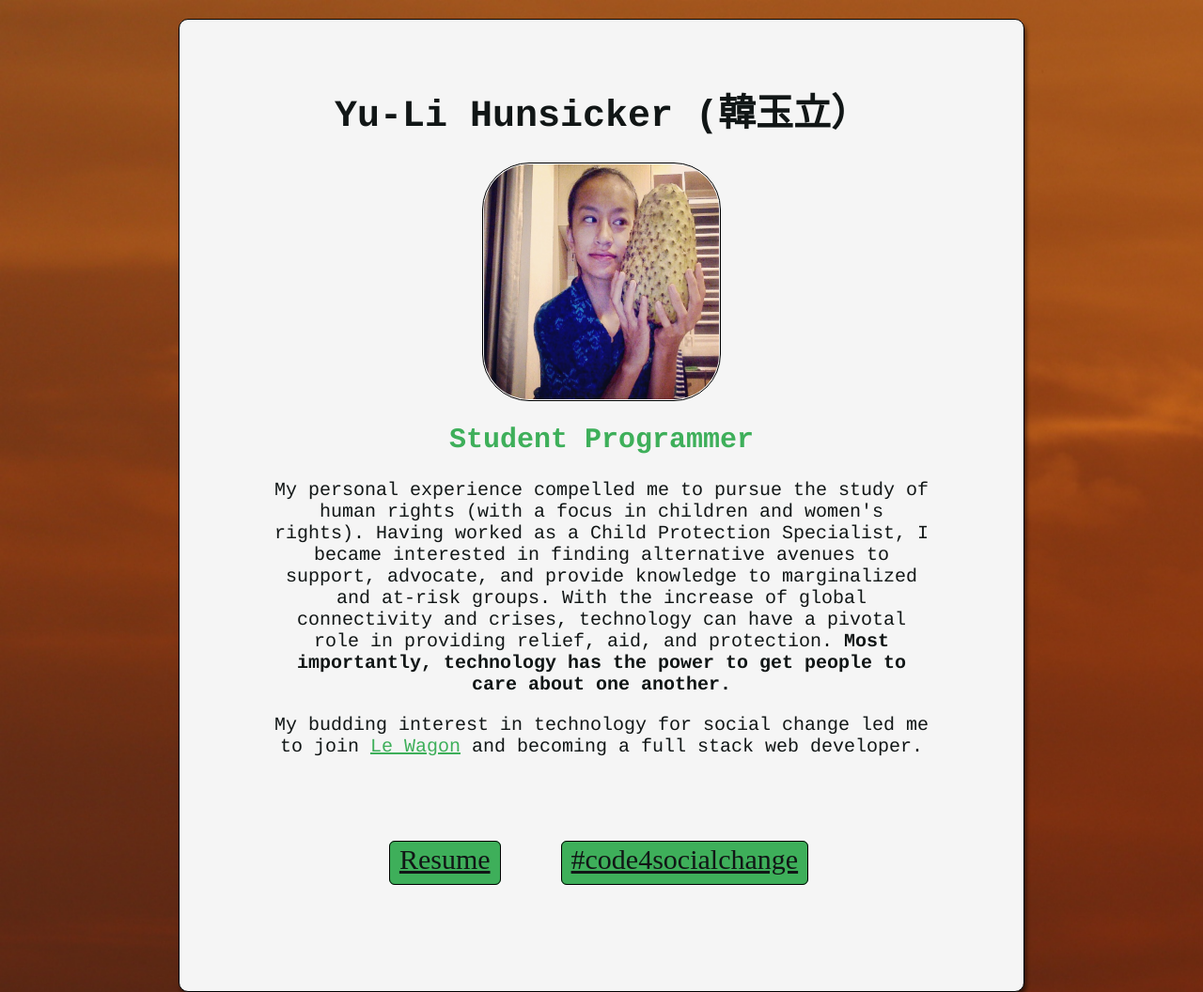
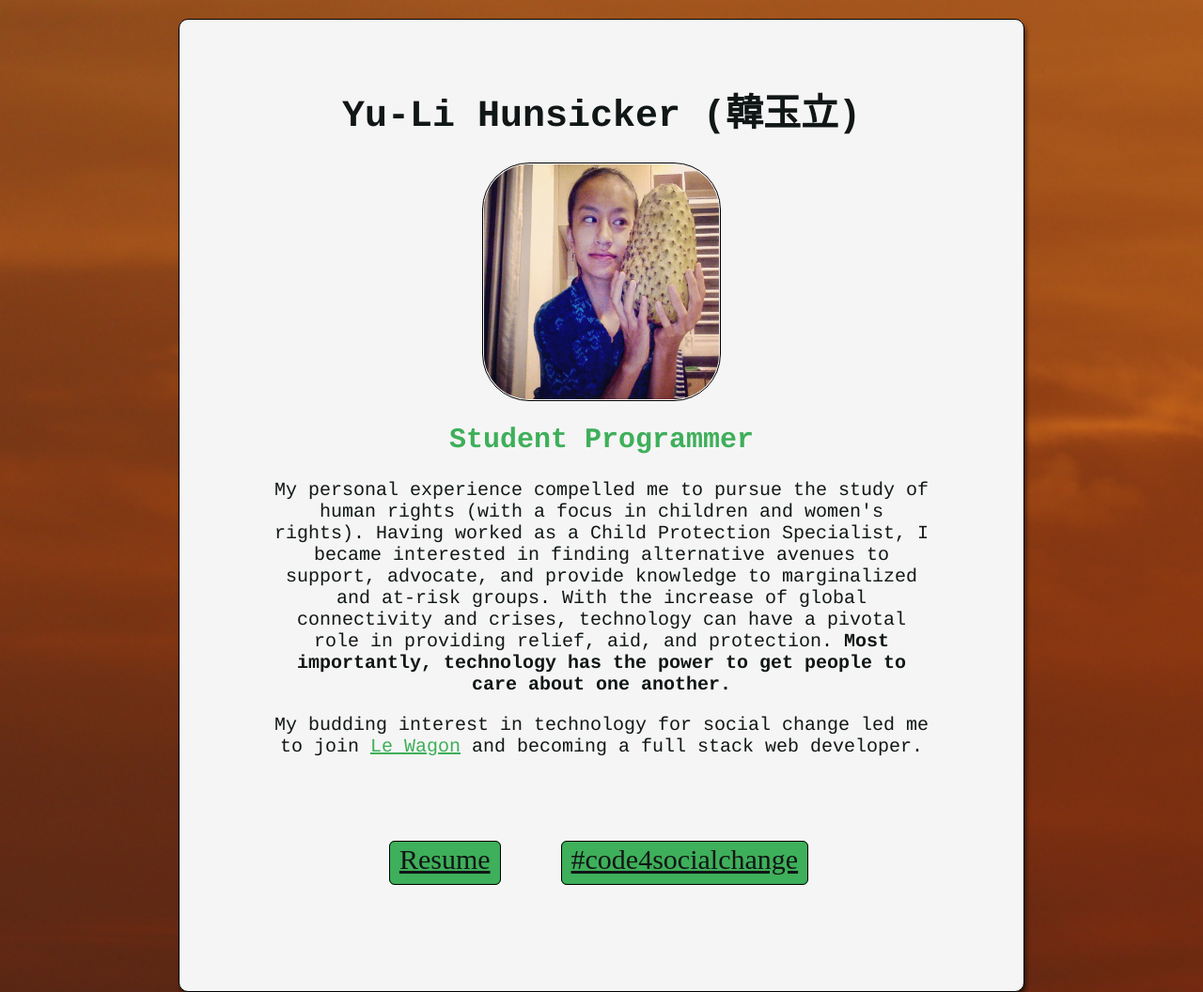
Before and after one commit to yhunsicker/legacy-portfolio, a plain HTML site: page index.html in a window 1280 px wide. Shown: the top 1056 px of the page at 94% size. Drawn offline with Linux system fonts and the light colour scheme.

Commit message:
my profile page

```diff
--- a/index.html
+++ b/index.html
@@ -13,7 +13,7 @@
 
   <div class="container text-center">
     <div class="card">
-      <h1 id="name-style">Yu-Li Hunsicker (韓玉立）</h1>
+      <h1 id="name-style">Yu-Li Hunsicker (韓玉立)</h1>
       <img src="./images/Me.jpg" alt="" class="img-circle" width="250" height="250" id="profile">
       <h2>Student Programmer</h2>
       <div class="intro-style">
```
